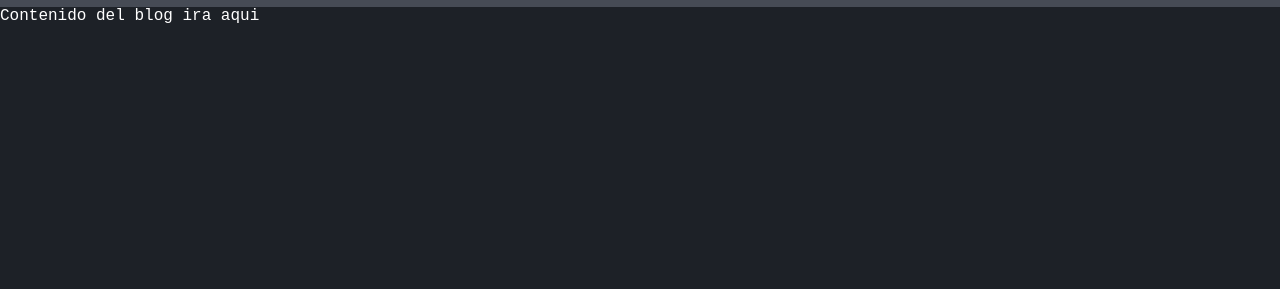
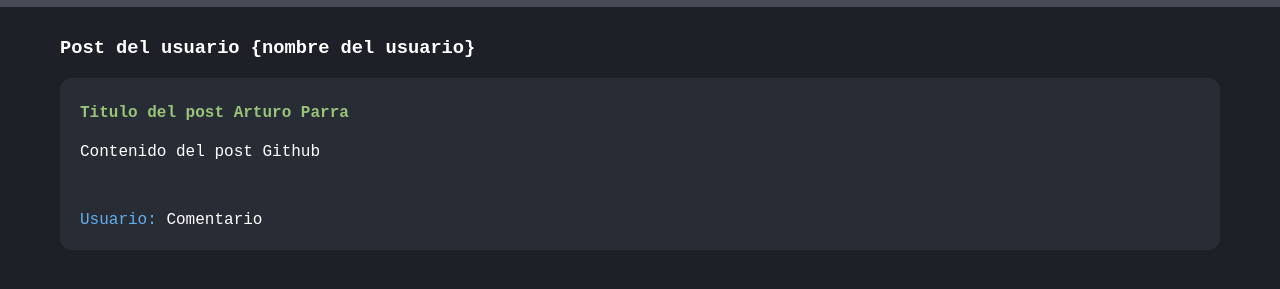
Before and after one commit to cesarpaulino/curso-git, a plain HTML site: page index.html in a window 1280 px wide. Shown: the part 63-352 px from the top of the page. Drawn offline with Linux system fonts and the light colour scheme; no server answers; a web font is replaced by a local one.

Commit message:
Render posts

```diff
--- a/index.html
+++ b/index.html
@@ -18,8 +18,14 @@
         <img class="logo" src="/img/logo.png">
         <h1>Blog Curso Git & Github</h1>
     </div>
-    <div>
-          Contenido del blog ira aqui
+    <div class="container" id="content">
+        <h3>Post del usuario {nombre del usuario}</h3>
+        <div class="post">
+            <h4>Titulo del post Arturo Parra</h4>
+            <p>Contenido del post Github</p>
+            <br>
+            <p><span>Usuario:</span> Comentario</p>
+        </div>
     </div>
 </body>
 
--- a/index.js
+++ b/index.js
@@ -23,7 +23,7 @@ const getCommentsForEachPost = async (posts) => {
   postComments.forEach((comments, i) => posts[i].comments = comments);
 }
 
-/* const renderHtml = (user, posts) => {
+const renderHtml = (user, posts) => {
     const content = document.getElementById('content');
     content.innerHTML += `<h3>Posts del usuario ${user.email}</h3>`;
 
@@ -37,7 +37,7 @@ const getCommentsForEachPost = async (posts) => {
       </div>
       `;
     })
-} */
+}
 
 const getBlogContent = async () => {
   try {
@@ -45,15 +45,11 @@ const getBlogContent = async () => {
     const posts = await getPosts(user);
     await getCommentsForEachPost(posts);
 
-/*     renderHtml(user, posts);
+  renderHtml(user, posts);
 } catch (err) {
   console.log(err);
-} */
-    console.log(user);
-    console.log(posts);
-  } catch (err) {
-    console.log(err);
-  }
 }
 
+  }
+
 getBlogContent();
```
